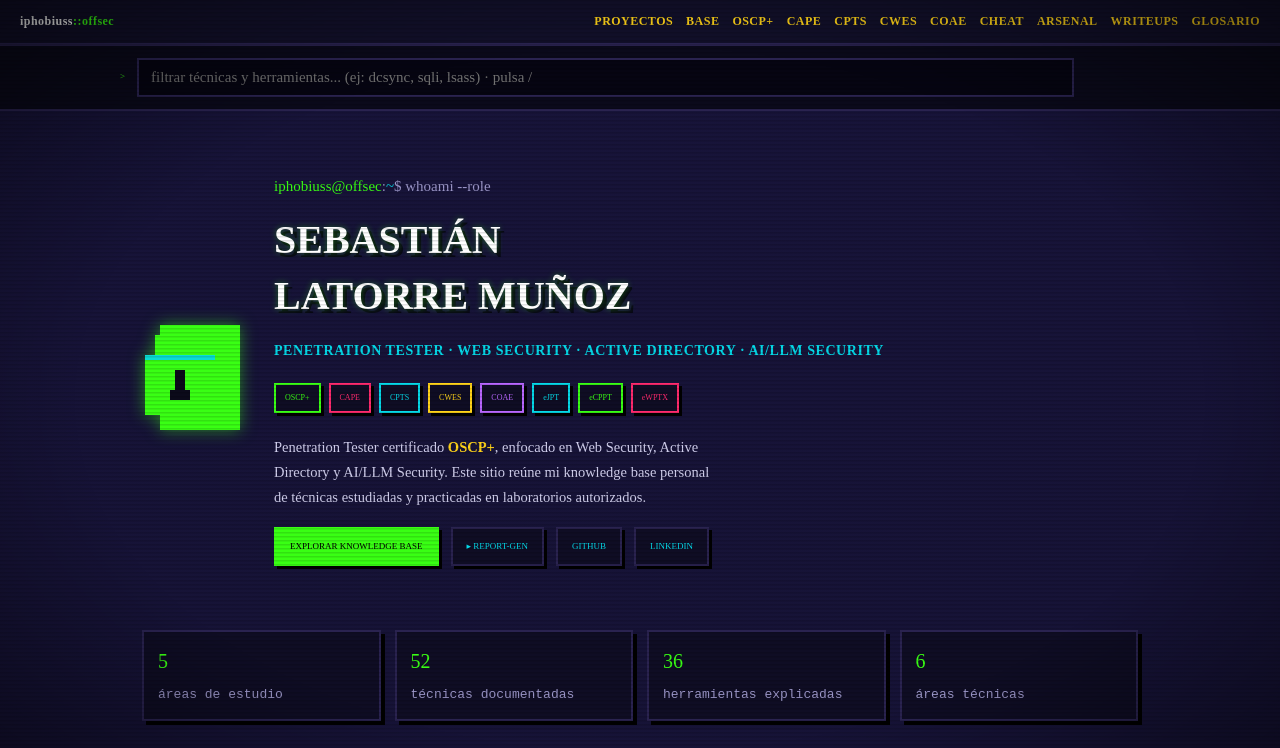
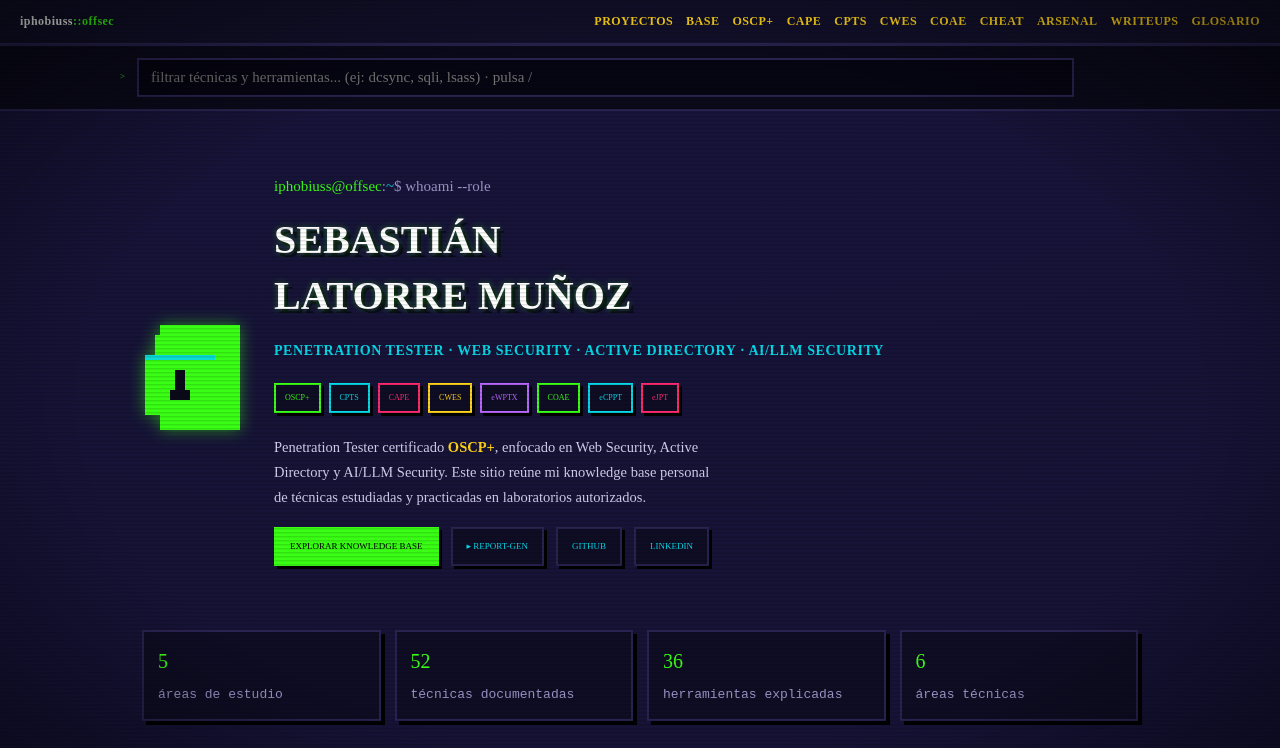
Before and after one commit to IphobiusS/iphobiuss.github.io, a plain HTML site: page index.html in a window 1280 px wide. Shown: the top 748 px of the page. Drawn offline with Linux system fonts and the light colour scheme.

Commit message:
Add files via upload

```diff
--- a/index.html
+++ b/index.html
@@ -43,6 +43,7 @@
 </script>
 <link rel="stylesheet" href="assets/css/base.css">
 <link rel="stylesheet" href="assets/css/index.css">
+  <style>.badges a.badge{text-decoration:none;transition:filter .1s,transform .05s}.badges a.badge:hover{text-decoration:none;filter:brightness(1.25);transform:translateY(-1px)}</style>
 </head>
 <body>
 <a class="skip" href="#contenido">Saltar al contenido</a>
@@ -79,9 +80,14 @@
       <h1 class="pixel">SEBASTIÁN<br>LATORRE MUÑOZ</h1>
       <div class="role">PENETRATION TESTER · WEB SECURITY · ACTIVE DIRECTORY · AI/LLM SECURITY</div>
       <div class="badges">
-        <span class="badge b1">OSCP+</span><span class="badge b2">CAPE</span>
-        <span class="badge b3">CPTS</span><span class="badge b4">CWES</span><span class="badge b5">COAE</span>
-        <span class="badge b3">eJPT</span><span class="badge b1">eCPPT</span><span class="badge b2">eWPTX</span>
+        <a class="badge b1" href="https://credentials.offsec.com/13f6cda6-9478-47f7-9730-dc323b591d88" target="_blank" rel="noopener noreferrer" title="Verificar OSCP+">OSCP+</a>
+        <a class="badge b3" href="https://profile.hackthebox.com/profile/019c4382-6a4b-73b0-ad64-f16344931daf/certificate/HTBCERT-EF607634D0" target="_blank" rel="noopener noreferrer" title="Verificar CPTS">CPTS</a>
+        <a class="badge b2" href="https://profile.hackthebox.com/profile/019c4382-6a4b-73b0-ad64-f16344931daf/certificate/HTBCERT-A88C63B188" target="_blank" rel="noopener noreferrer" title="Verificar CAPE">CAPE</a>
+        <a class="badge b4" href="https://profile.hackthebox.com/profile/019c4382-6a4b-73b0-ad64-f16344931daf/certificate/HTBCERT-C19646F22C" target="_blank" rel="noopener noreferrer" title="Verificar CWES">CWES</a>
+        <a class="badge b5" href="https://certs.ine.com/b161055c-4216-42e6-9cb8-122fca2f31ce" target="_blank" rel="noopener noreferrer" title="Verificar eWPTX">eWPTX</a>
+        <a class="badge b1" href="https://profile.hackthebox.com/profile/019c4382-6a4b-73b0-ad64-f16344931daf/certificate/HTBCERT-3B14EA4873" target="_blank" rel="noopener noreferrer" title="Verificar COAE">COAE</a>
+        <a class="badge b3" href="https://certs.ine.com/32b0de9c-4b31-4d60-b078-558452582aef" target="_blank" rel="noopener noreferrer" title="Verificar eCPPT">eCPPT</a>
+        <a class="badge b2" href="https://certs.ine.com/9a5298da-5476-4252-8aee-dd17ffd3eca4" target="_blank" rel="noopener noreferrer" title="Verificar eJPT">eJPT</a>
       </div>
       <p class="pitch">Penetration Tester certificado <b>OSCP+</b>, enfocado en Web Security, Active Directory y AI/LLM Security. Este sitio reúne mi knowledge base personal de técnicas estudiadas y practicadas en laboratorios autorizados.</p>
       <div class="cta">
```
